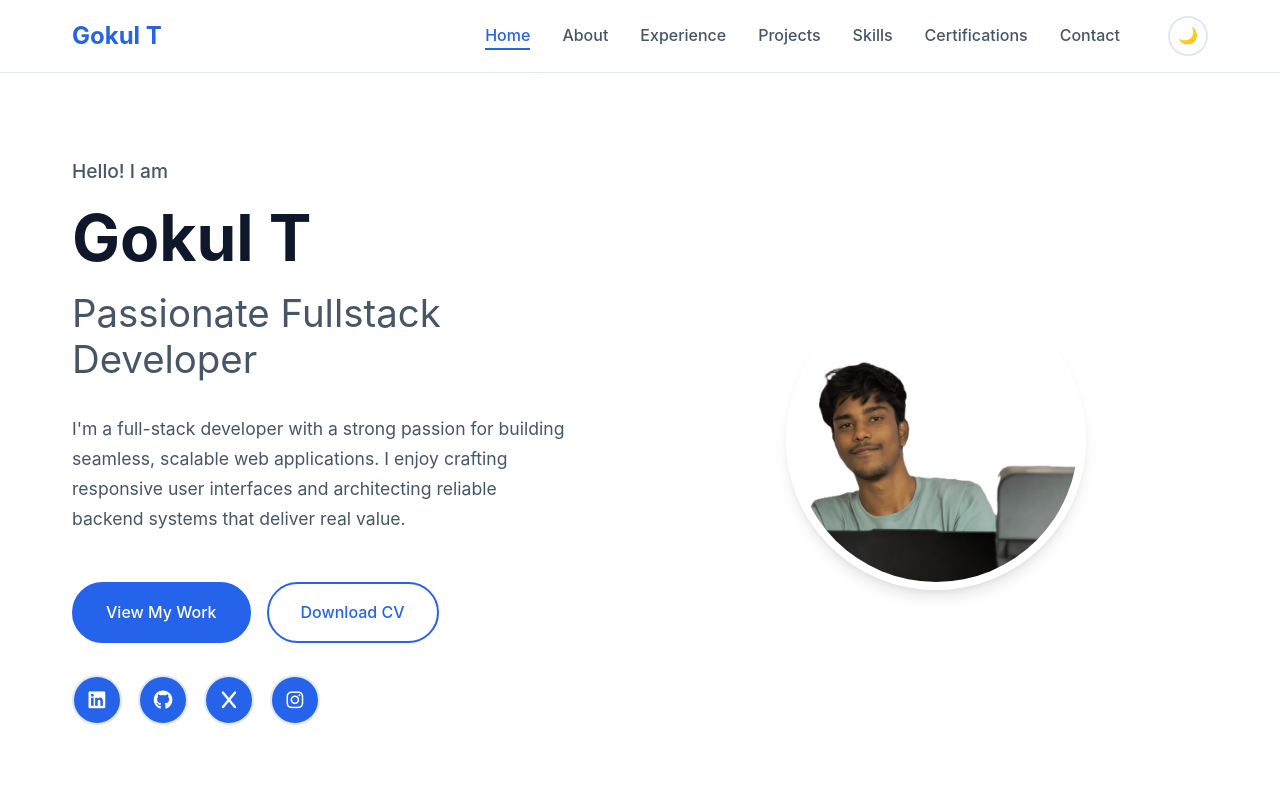
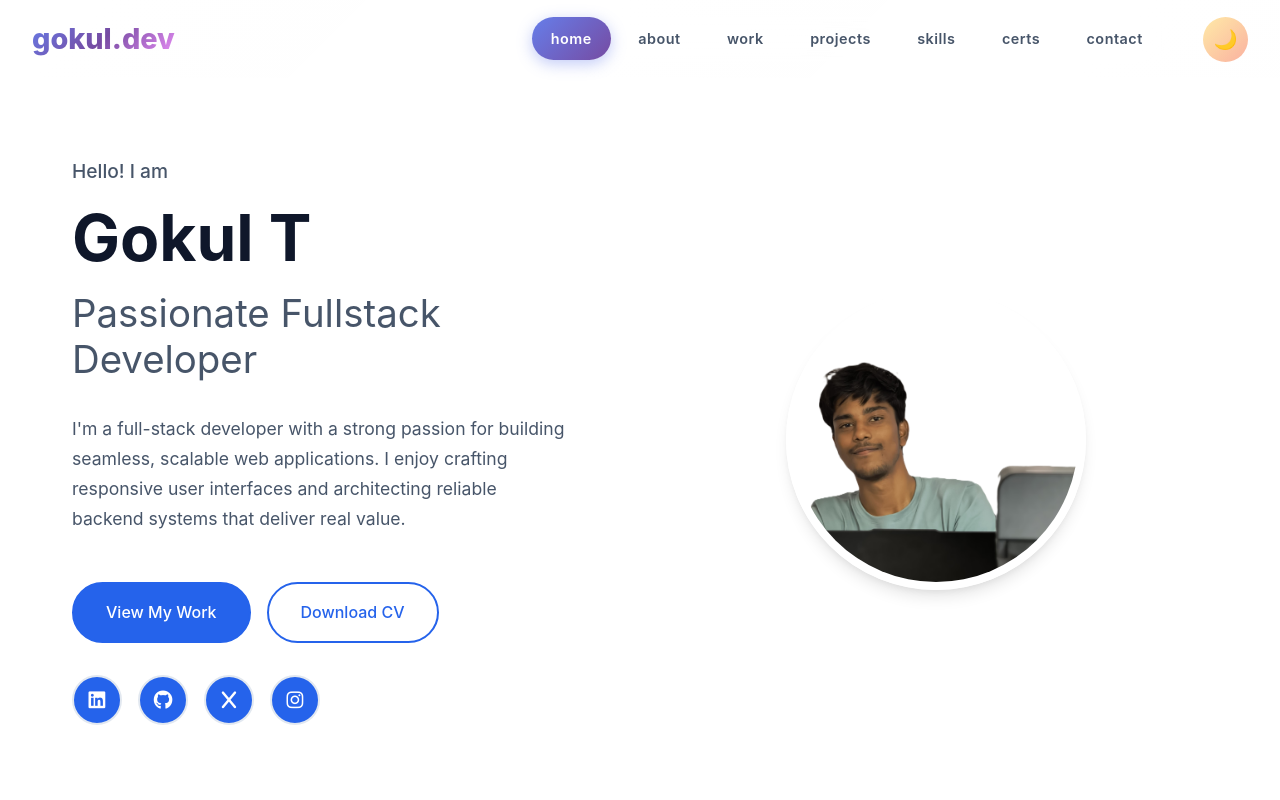
Before and after one commit to Gokul-o12/portfolio, a React (Vite) app: page / in a window 1280 px wide. Shown: the top 800 px of the page. Built offline with nearby package versions, Linux system fonts and the light colour scheme.

Commit message:
Create Gen Z Style Navbar

```diff
--- a/src/components/header/Header.css
+++ b/src/components/header/Header.css
@@ -4,14 +4,15 @@
   left: 0;
   right: 0;
   z-index: 1000;
-  background: rgba(255, 255, 255, 0.95);
-  backdrop-filter: blur(10px);
-  border-bottom: 1px solid var(--border-color);
-  transition: var(--transition);
+  background: rgba(255, 255, 255, 0.8);
+  backdrop-filter: blur(20px);
+  border-bottom: 1px solid rgba(255, 255, 255, 0.2);
+  transition: all 0.3s cubic-bezier(0.4, 0, 0.2, 1);
 }
 
 [data-theme="dark"] .header {
-  background: rgba(15, 23, 42, 0.95);
+  background: rgba(15, 23, 42, 0.8);
+  border-bottom: 1px solid rgba(255, 255, 255, 0.1);
 }
 
 .header-container {
@@ -19,99 +20,158 @@
   align-items: center;
   justify-content: space-between;
   padding: 1rem 2rem;
-  max-width: 1200px;
+  max-width: 1400px;
   margin: 0 auto;
 }
 
+/* Gen Z Logo with Gradient */
 .logo {
-  font-size: 1.5rem;
-  font-weight: 700;
-  color: var(--primary-color);
+  font-size: 1.8rem;
+  font-weight: 800;
+  background: linear-gradient(135deg, #667eea 0%, #764ba2 50%, #f093fb 100%);
+  background-clip: text;
+  -webkit-background-clip: text;
+  -webkit-text-fill-color: transparent;
   text-decoration: none;
-  transition: var(--transition);
+  transition: all 0.3s ease;
+  position: relative;
+}
+
+.logo::after {
+  content: '✨';
+  position: absolute;
+  top: -5px;
+  right: -20px;
+  font-size: 1rem;
+  animation: sparkle 2s infinite;
+}
+
+@keyframes sparkle {
+  0%, 100% { opacity: 1; transform: scale(1); }
+  50% { opacity: 0.5; transform: scale(1.2); }
 }
 
 .logo:hover {
-  opacity: 0.7;
+  transform: scale(1.05);
 }
 
+/* Gen Z Navigation */
 .nav {
   display: flex;
   align-items: center;
-  gap: 2rem;
+  gap: 1rem;
 }
 
 .nav-list {
   display: flex;
   align-items: center;
-  gap: 2rem;
+  gap: 0.5rem;
   list-style: none;
+  background: rgba(255, 255, 255, 0.1);
+  backdrop-filter: blur(10px);
+  border-radius: 50px;
+  padding: 0.5rem;
+  border: 1px solid rgba(255, 255, 255, 0.2);
+}
+
+[data-theme="dark"] .nav-list {
+  background: rgba(255, 255, 255, 0.05);
+  border: 1px solid rgba(255, 255, 255, 0.1);
 }
 
 .nav-link {
   color: var(--text-secondary);
   text-decoration: none;
-  font-weight: 500;
-  transition: var(--transition);
+  font-weight: 600;
+  font-size: 0.9rem;
+  padding: 0.8rem 1.2rem;
+  border-radius: 25px;
+  transition: all 0.3s cubic-bezier(0.4, 0, 0.2, 1);
   position: relative;
+  text-transform: lowercase;
+  letter-spacing: 0.5px;
 }
 
-.nav-link:hover,
-.nav-link.active {
+.nav-link:hover {
   color: var(--primary-color);
+  background: rgba(102, 126, 234, 0.1);
+  transform: translateY(-2px);
 }
 
-.nav-link::after {
-  content: '';
-  position: absolute;
-  bottom: -5px;
-  left: 0;
-  width: 0;
-  height: 2px;
-  background: var(--primary-color);
-  transition: var(--transition);
+.nav-link.active {
+  background: linear-gradient(135deg, #667eea 0%, #764ba2 100%);
+  color: white;
+  box-shadow: 0 4px 15px rgba(102, 126, 234, 0.4);
 }
 
-.nav-link:hover::after,
-.nav-link.active::after {
-  width: 100%;
-}
-
+/* Gen Z Theme Toggle */
 .theme-toggle {
-  background: none;
-  border: 2px solid var(--border-color);
+  background: linear-gradient(135deg, #ffeaa7 0%, #fab1a0 100%);
+  border: none;
   border-radius: 50%;
-  width: 40px;
-  height: 40px;
+  width: 45px;
+  height: 45px;
   display: flex;
   align-items: center;
   justify-content: center;
   cursor: pointer;
-  transition: var(--transition);
-  color: var(--text-primary);
+  transition: all 0.3s cubic-bezier(0.4, 0, 0.2, 1);
+  font-size: 1.2rem;
   margin-left: 1rem;
+  position: relative;
+  overflow: hidden;
+}
+
+[data-theme="dark"] .theme-toggle {
+  background: linear-gradient(135deg, #74b9ff 0%, #0984e3 100%);
 }
 
 .theme-toggle:hover {
-  border-color: var(--primary-color);
-  color: var(--primary-color);
+  transform: scale(1.1) rotate(15deg);
+  box-shadow: 0 8px 25px rgba(102, 126, 234, 0.3);
 }
 
+.theme-toggle::before {
+  content: '';
+  position: absolute;
+  top: 0;
+  left: -100%;
+  width: 100%;
+  height: 100%;
+  background: linear-gradient(90deg, transparent, rgba(255, 255, 255, 0.4), transparent);
+  transition: left 0.5s;
+}
+
+.theme-toggle:hover::before {
+  left: 100%;
+}
+
+/* Gen Z Mobile Menu Toggle */
 .menu-toggle {
   display: none;
   flex-direction: column;
   gap: 4px;
-  background: none;
+  background: linear-gradient(135deg, #667eea 0%, #764ba2 100%);
   border: none;
   cursor: pointer;
-  padding: 0.5rem;
+  padding: 0.8rem;
+  border-radius: 12px;
+  transition: all 0.3s ease;
+  position: relative;
+  overflow: hidden;
+}
+
+.menu-toggle:hover {
+  transform: scale(1.05);
+  box-shadow: 0 8px 25px rgba(102, 126, 234, 0.3);
 }
 
 .menu-toggle span {
-  width: 25px;
+  width: 20px;
   height: 2px;
-  background: var(--text-primary);
-  transition: var(--transition);
+  background: white;
+  transition: all 0.3s cubic-bezier(0.4, 0, 0.2, 1);
+  border-radius: 2px;
 }
 
 .menu-toggle.active span:nth-child(1) {
@@ -120,12 +180,14 @@
 
 .menu-toggle.active span:nth-child(2) {
   opacity: 0;
+  transform: translateX(20px);
 }
 
 .menu-toggle.active span:nth-child(3) {
   transform: rotate(-45deg) translate(7px, -6px);
 }
 
+/* Gen Z Mobile Navigation */
 @media (max-width: 768px) {
   .header-container {
     padding: 1rem;
@@ -140,12 +202,19 @@
     top: 100%;
     left: 0;
     right: 0;
-    background: var(--card-background);
-    border-top: 1px solid var(--border-color);
+    background: rgba(255, 255, 255, 0.95);
+    backdrop-filter: blur(20px);
+    border-top: 1px solid rgba(255, 255, 255, 0.2);
     transform: translateY(-100%);
     opacity: 0;
     visibility: hidden;
-    transition: var(--transition);
+    transition: all 0.4s cubic-bezier(0.4, 0, 0.2, 1);
+    padding: 2rem;
+  }
+
+  [data-theme="dark"] .nav {
+    background: rgba(15, 23, 42, 0.95);
+    border-top: 1px solid rgba(255, 255, 255, 0.1);
   }
 
   .nav.active {
@@ -156,16 +225,86 @@
 
   .nav-list {
     flex-direction: column;
-    padding: 2rem;
-    gap: 1.5rem;
+    gap: 1rem;
+    background: transparent;
+    border: none;
+    padding: 0;
+    width: 100%;
   }
 
   .nav-link {
     font-size: 1.1rem;
+    padding: 1rem 1.5rem;
+    width: 100%;
+    text-align: center;
+    border-radius: 15px;
+    background: rgba(255, 255, 255, 0.1);
+    backdrop-filter: blur(10px);
+    border: 1px solid rgba(255, 255, 255, 0.2);
+    text-transform: capitalize;
+  }
+
+  [data-theme="dark"] .nav-link {
+    background: rgba(255, 255, 255, 0.05);
+    border: 1px solid rgba(255, 255, 255, 0.1);
+  }
+
+  .nav-link:hover {
+    background: linear-gradient(135deg, #667eea 0%, #764ba2 100%);
+    color: white;
+    transform: translateY(-3px);
+    box-shadow: 0 8px 25px rgba(102, 126, 234, 0.3);
   }
 
   .theme-toggle {
-    margin-left: 0;
-    margin-top: 1rem;
+    margin: 2rem auto 0;
+    width: 50px;
+    height: 50px;
+  }
+
+  .logo {
+    font-size: 1.6rem;
+  }
+
+  .logo::after {
+    right: -15px;
+    font-size: 0.9rem;
   }
 }
+
+/* Extra animations for Gen Z vibe */
+@keyframes float {
+  0%, 100% { transform: translateY(0px); }
+  50% { transform: translateY(-5px); }
+}
+
+.nav-link.active {
+  animation: float 3s ease-in-out infinite;
+}
+
+/* Glassmorphism effect enhancement */
+.header::before {
+  content: '';
+  position: absolute;
+  top: 0;
+  left: 0;
+  right: 0;
+  bottom: 0;
+  background: linear-gradient(135deg, rgba(255, 255, 255, 0.1) 0%, rgba(255, 255, 255, 0.05) 100%);
+  pointer-events: none;
+}
+
+[data-theme="dark"] .header::before {
+  background: linear-gradient(135deg, rgba(255, 255, 255, 0.05) 0%, rgba(255, 255, 255, 0.02) 100%);
+}
+
+/* Scroll effect */
+.header.scrolled {
+  background: rgba(255, 255, 255, 0.95);
+  box-shadow: 0 8px 32px rgba(0, 0, 0, 0.1);
+}
+
+[data-theme="dark"] .header.scrolled {
+  background: rgba(15, 23, 42, 0.95);
+  box-shadow: 0 8px 32px rgba(0, 0, 0, 0.3);
+}
--- a/src/components/header/Header.jsx
+++ b/src/components/header/Header.jsx
@@ -5,6 +5,7 @@ export default function Header() {
   const [isMenuOpen, setIsMenuOpen] = useState(false);
   const [activeSection, setActiveSection] = useState('home');
   const [theme, setTheme] = useState('light');
+  const [isScrolled, setIsScrolled] = useState(false);
 
   useEffect(() => {
     // Check for saved theme preference or default to 'light'
@@ -17,6 +18,9 @@ export default function Header() {
     const handleScroll = () => {
       const sections = ['home', 'about', 'experience', 'projects', 'skills', 'certifications', 'contact'];
       const scrollPosition = window.scrollY + 100;
+
+      // Add scrolled class for navbar effect
+      setIsScrolled(window.scrollY > 50);
 
       for (const section of sections) {
         const element = document.getElementById(section);
@@ -49,23 +53,33 @@ export default function Header() {
     document.documentElement.setAttribute('data-theme', newTheme);
   };
 
+  const navItems = [
+    { id: 'home', label: 'home' },
+    { id: 'about', label: 'about' },
+    { id: 'experience', label: 'work' },
+    { id: 'projects', label: 'projects' },
+    { id: 'skills', label: 'skills' },
+    { id: 'certifications', label: 'certs' },
+    { id: 'contact', label: 'contact' }
+  ];
+
   return (
-    <header className="header">
+    <header className={`header ${isScrolled ? 'scrolled' : ''}`}>
       <div className="header-container">
         <a href="#home" className="logo" onClick={closeMenu}>
-          Gokul T
+          gokul.dev
         </a>
 
         <nav className={`nav ${isMenuOpen ? 'active' : ''}`}>
           <ul className="nav-list">
-            {['home', 'about', 'experience', 'projects', 'skills', 'certifications', 'contact'].map((section) => (
-              <li key={section}>
+            {navItems.map((item) => (
+              <li key={item.id}>
                 <a
-                  href={`#${section}`}
-                  className={`nav-link ${activeSection === section ? 'active' : ''}`}
+                  href={`#${item.id}`}
+                  className={`nav-link ${activeSection === item.id ? 'active' : ''}`}
                   onClick={closeMenu}
                 >
-                  {section.charAt(0).toUpperCase() + section.slice(1)}
+                  {item.label}
                 </a>
               </li>
             ))}
```
